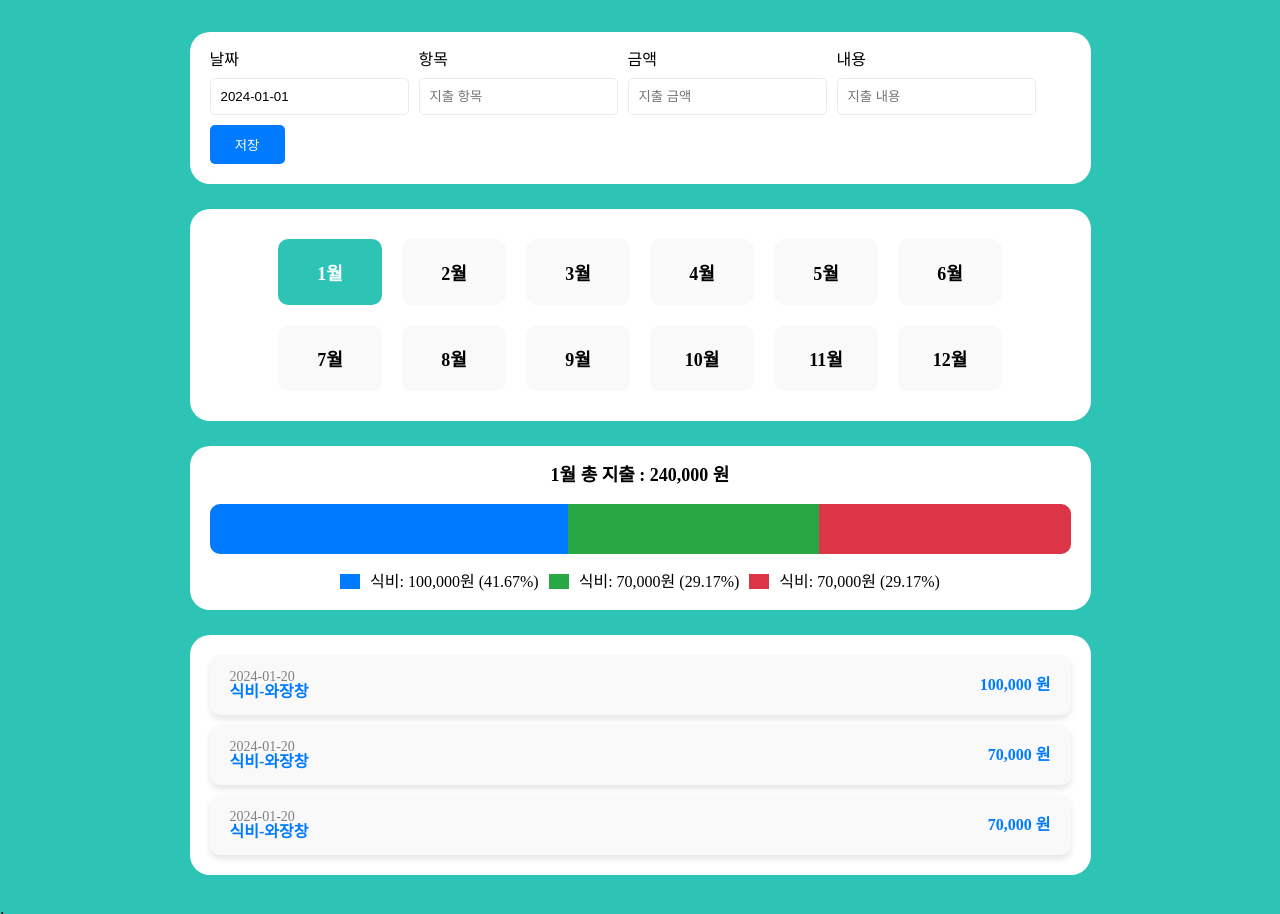
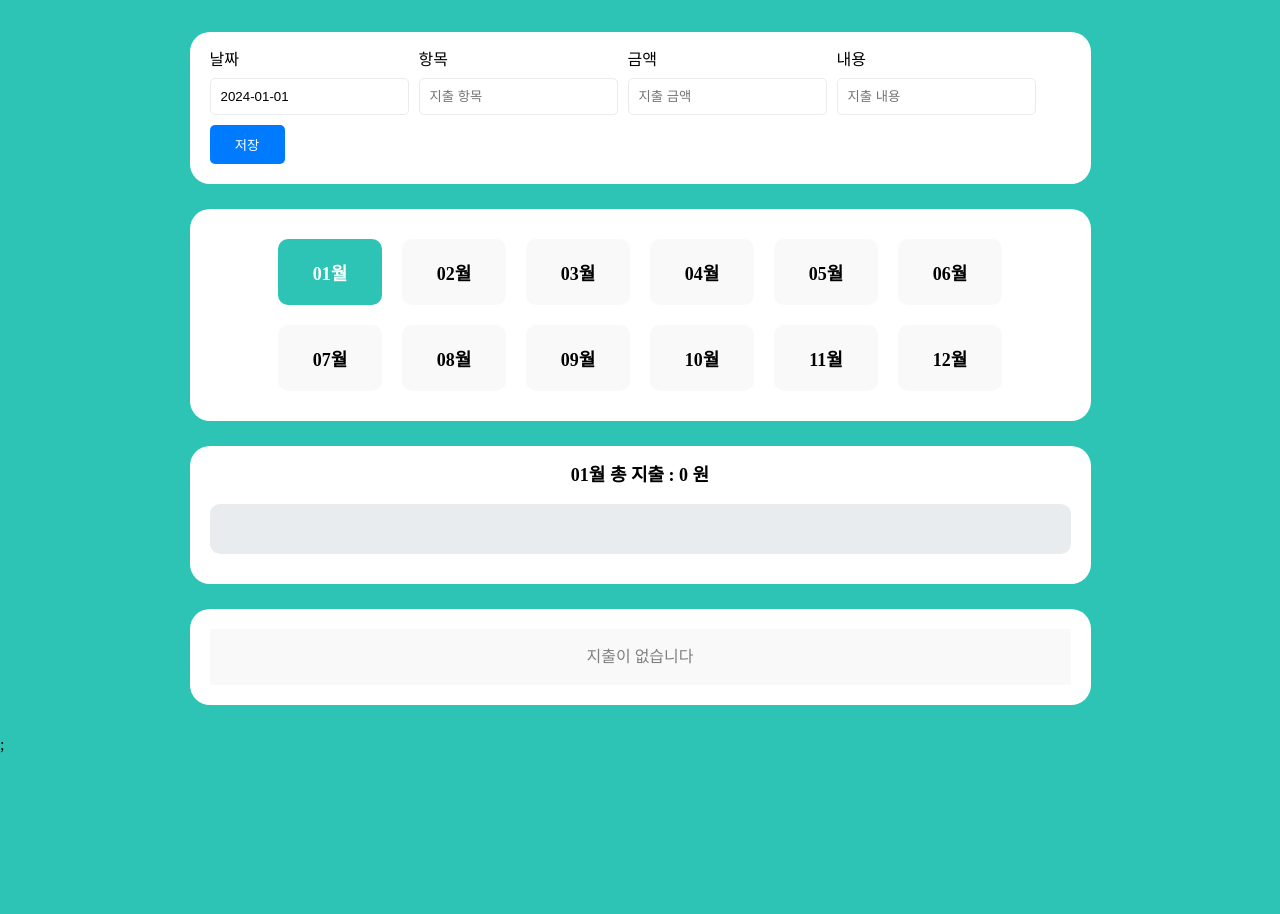
Before and after one commit to leeejin/personalExpenditureManagement, a React (Vite) app: page / in a window 1280 px wide. Shown: the top 914 px of the page. After the commit the page ends 800 px from the top, so only its background shows below. Built offline with nearby package versions, Linux system fonts and the light colour scheme.

Commit message:
디자인 & 기능구현 완료

```diff
--- a/src/components/DetailRecords.jsx
+++ b/src/components/DetailRecords.jsx
@@ -1,3 +1,4 @@
+import { useRef } from "react";
 import { useLocation, useNavigate } from "react-router-dom";
 import styled from "styled-components";
 const Button = styled.button`
@@ -24,13 +25,43 @@ const Container = styled.div`
 function DetailRecords() {
   const navigate = useNavigate();
   const location = useLocation();
-  const data = location.state;
-  const recordId = location.state;
-  console.log(data[recordId]);
+  const localData = JSON.parse(localStorage.getItem("data"));
+  const { data, recordId } = location.state;
+  const filteredData = data.filter((data) => data.id === recordId)[0];
+  const formDataRef = useRef({
+    date: filteredData.date,
+    item: filteredData.item,
+    amount: filteredData.amount,
+    description: filteredData.description,
+  });
   /** 수정함수 */
-  const handleModify = () => {};
+  const handleModify = () => {
+    //수정할 데이터
+    const formData = {
+      date: (formDataRef.current.date = document.getElementById("date").value),
+      item: (formDataRef.current.item = document.getElementById("item").value),
+      amount: (formDataRef.current.amount = parseInt(
+        document.getElementById("amount").value
+      )),
+      description: (formDataRef.current.description =
+        document.getElementById("description").value),
+    };
+    console.log(formData);
+    const modifiedData = localData.map((data) => {
+      if (data.id === recordId) return { ...data, ...formData };
+      return data;
+    }, localData);
+    localStorage.setItem("data", JSON.stringify(modifiedData));
+    alert("수정완료되었습니다");
+    navigate("/");
+  };
   /** 삭제함수 */
-  const handleDelete = () => {};
+  const handleDelete = () => {
+    const deleteData = localData.filter((data) => data.id !== recordId);
+    localStorage.setItem("data", JSON.stringify(deleteData));
+    alert("삭제완료되었습니다");
+    navigate("/");
+  };
   /** 뒤로가기함수 */
   const handleBack = () => {
     navigate(-1);
@@ -40,19 +71,43 @@ function DetailRecords() {
       <Container direction="column">
         <Container direction="column">
           <label htmlFor="date">날짜</label>
-          <input type="text" id="date" placeholder="YYYY-MM-DD" />
+          <input
+            type="text"
+            id="date"
+            ref={formDataRef.date}
+            placeholder="YYYY-MM-DD"
+            defaultValue={filteredData.date}
+          />
         </Container>
         <Container direction="column">
-          <label htmlFor="category">항목</label>
-          <input type="text" id="category" placeholder="지출 항목" />
+          <label htmlFor="item">항목</label>
+          <input
+            type="text"
+            id="item"
+            ref={formDataRef.item}
+            placeholder="지출 항목"
+            defaultValue={filteredData.item}
+          />
         </Container>
         <Container direction="column">
-          <label htmlFor="cost">금액</label>
-          <input type="number" id="cost" placeholder="지출 금액" />
+          <label htmlFor="amount">금액</label>
+          <input
+            type="number"
+            id="amount"
+            ref={formDataRef.amount}
+            placeholder="지출 금액"
+            defaultValue={filteredData.amount}
+          />
         </Container>
         <Container direction="column">
-          <label htmlFor="content">내용</label>
-          <input type="text" id="content" placeholder="지출 내용" />
+          <label htmlFor="description">내용</label>
+          <input
+            type="text"
+            id="description"
+            ref={formDataRef.description}
+            placeholder="지출 내용"
+            defaultValue={filteredData.description}
+          />
         </Container>
         <Container direction="row">
           <Button
--- a/src/components/FooterRecords.jsx
+++ b/src/components/FooterRecords.jsx
@@ -41,12 +41,13 @@ const Font = styled.span`
 `;
 
 function FooterRecords({ filteredData }) {
-  console.log(filteredData);
   const navigate = useNavigate();
+
   const handleGoDetail = (recordId) => {
+    const data = filteredData.filter((data) => data.id === recordId);
     navigate(`/records/${recordId}`, {
       state: {
-        filteredData,
+        data,
         recordId,
       },
     });
@@ -61,15 +62,15 @@ function FooterRecords({ filteredData }) {
                 {data.date}
               </Font>
               <Font size={"16px"} color={"var(--blue-color)"} weight={"bold"}>
-                {data.category}-
-                {data.content.length > 42
-                  ? data.content.slice(0, 43) + "..."
-                  : data.content}
+                {data.item}-
+                {data.description.length > 42
+                  ? data.description.slice(0, 43) + "..."
+                  : data.description}
               </Font>
             </CardItem>
 
             <Font size={"16px"} color={"var(--blue-color)"} weight={"bold"}>
-              {data.cost.toLocaleString()} 원
+              {data.amount.toLocaleString()} 원
             </Font>
           </Card>
         ))
--- a/src/components/GraphRecords.jsx
+++ b/src/components/GraphRecords.jsx
@@ -45,12 +45,53 @@ const colors = [
   "--yellow-color",
   "--etc-color",
 ];
+
+const summarizeExpenses = (expenses) => {
+  const summary = {};
+
+  for (const expense of expenses) {
+    const { item, amount } = expense;
+
+    if (summary[item]) summary[item] += amount;
+    else summary[item] = amount;
+  }
+
+  return Object.entries(summary).map(([item, amount]) => ({
+    [item]: amount,
+  }));
+};
 function GraphRecords({ selectedMonth, filteredData }) {
-  const sortedFilteredData = filteredData.sort((a, b) => b.cost - a.cost);
-  const categoryFilteredData = sortedFilteredData;
+  const categoryFilteredData = summarizeExpenses(filteredData).sort((a, b) => {
+    return Object.values(b) - Object.values(a);
+  });
+  let arr = [];
+  for (let i = 0; i < categoryFilteredData.length; i++) {
+    if (i < 4) {
+      arr.push(categoryFilteredData[i]);
+    } else {
+      if (!arr.some((item) => item.hasOwnProperty("기타"))) {
+        arr.push({ 기타: [] });
+      }
+      arr
+        .find((item) => item.hasOwnProperty("기타"))
+        .기타.push(categoryFilteredData[i]);
+    }
+  }
   const handleTotalCost = () => {
-    const costArr = filteredData.map((data) => data.cost);
+    const costArr = filteredData.map((data) => data.amount);
     return costArr.reduce((prev, cur) => (prev += cur), 0);
+  };
+
+  const handleAmountCalculate = (data, i) => {
+    let total = 0;
+    if (i < 4) return Object.values(data);
+    else {
+      const etcData = Object.values(data)[0];
+      for (let item of etcData) {
+        total += Object.values(item)[0];
+      }
+      return total;
+    }
   };
   return (
     <>
@@ -58,22 +99,30 @@ function GraphRecords({ selectedMonth, filteredData }) {
         {selectedMonth}월 총 지출 : {handleTotalCost().toLocaleString()} 원
       </Font>
       <GraphBack>
-        {categoryFilteredData.map((data, i) => (
+        {arr.map((data, i) => (
           <GraphFront
             key={i}
             color={colors[i]}
-            width={((data.cost / handleTotalCost()) * 100).toFixed(2)}
+            width={(
+              (handleAmountCalculate(data, i) / handleTotalCost()) *
+              100
+            ).toFixed(2)}
           />
         ))}
       </GraphBack>
 
       <GraphItem>
-        {sortedFilteredData.length
-          ? sortedFilteredData.map((data, i) => (
+        {arr.length
+          ? arr.map((data, i) => (
               <GraphItem key={i}>
                 <GraphColor color={colors[i]} />
-                {data.category}: {data.cost.toLocaleString()}원 (
-                {((data.cost / handleTotalCost()) * 100).toFixed(2)}%)
+                {Object.keys(data)}:{" "}
+                {handleAmountCalculate(data, i).toLocaleString()}원 (
+                {(
+                  (handleAmountCalculate(data, i) / handleTotalCost()) *
+                  100
+                ).toFixed(2)}
+                %)
               </GraphItem>
             ))
           : null}
--- a/src/components/HomeRecords.jsx
+++ b/src/components/HomeRecords.jsx
@@ -1,4 +1,4 @@
-import { useState } from "react";
+import { useEffect, useState } from "react";
 import styled from "styled-components";
 import AddRecords from "./AddRecord";
 import FooterRecords from "./FooterRecords";
@@ -19,117 +19,38 @@ const DateButton = styled.button`
   padding: 20px;
   margin: 10px;
   border-radius: 10px;
-  background-color: ${({ isSelected }) =>
-    isSelected ? "var(--background-color)" : "var(--lightwhite-color)"};
-  color: ${({ isSelected }) => (isSelected ? "var(--white-color)" : "inherit")};
+  background-color: ${({ selected }) =>
+    selected ? "var(--background-color)" : "var(--lightwhite-color)"};
+  color: ${({ selected }) => (selected ? "var(--white-color)" : "inherit")};
   &:hover {
     background-color: var(--background-color);
     color: var(--white-color);
   }
 `;
-const months = [1, 2, 3, 4, 5, 6, 7, 8, 9, 10, 11, 12];
-const data = [
-  {
-    id: 1,
-    lists: [
-      {
-        id: 0,
-        date: "2024-01-20",
-        category: "식비",
-        content: "와장창",
-        cost: 100000,
-      },
-      {
-        id: 1,
-        date: "2024-01-20",
-        category: "식비",
-        content: "와장창",
-        cost: 70000,
-      },
-      {
-        id: 2,
-        date: "2024-01-20",
-        category: "식비",
-        content: "와장창",
-        cost: 70000,
-      },
-    ],
-  },
-  {
-    id: 2,
-    lists: [
-      {
-        id: 0,
-        date: "2024-02-20",
-        category: "식비",
-        content: "와장창",
-        cost: 100000,
-      },
-      {
-        id: 1,
-        date: "2024-02-20",
-        category: "식비",
-        content: "와장창",
-        cost: 70000,
-      },
-    ],
-  },
-  {
-    id: 3,
-    lists: [
-      {
-        id: 0,
-        date: "2024-03-20",
-        category: "식비",
-        content: "와장창",
-        cost: 100000,
-      },
-    ],
-  },
-  {
-    id: 4,
-    lists: [],
-  },
-  {
-    id: 5,
-    lists: [],
-  },
-  {
-    id: 6,
-    lists: [],
-  },
-  {
-    id: 7,
-    lists: [],
-  },
-  {
-    id: 8,
-    lists: [],
-  },
-  {
-    id: 9,
-    lists: [],
-  },
-  {
-    id: 10,
-    lists: [],
-  },
-  {
-    id: 11,
-    lists: [],
-  },
-  {
-    id: 12,
-    lists: [],
-  },
+const months = [
+  "01",
+  "02",
+  "03",
+  "04",
+  "05",
+  "06",
+  "07",
+  "08",
+  "09",
+  "10",
+  "11",
+  "12",
 ];
 function HomeRecords() {
-  const [selectedMonth, setSelectedMonth] = useState(1);
-  const [expenditureData, setExpenditureData] = useState(data);
-
+  const [selectedMonth, setSelectedMonth] = useState("01");
+  const [expenditureData, setExpenditureData] = useState([]);
   const filteredData = expenditureData.filter(
-    (data) => data.id === selectedMonth
-  )[0].lists;
+    (data) => data.date.slice(5, 7) == selectedMonth
+  );
+  useEffect(() => {
+    const data = JSON.parse(localStorage.getItem("data")) || [];
+    setExpenditureData(data);
+  }, []);
 
   const handleChangeDate = (month) => {
     setSelectedMonth(month);
@@ -138,7 +59,10 @@ function HomeRecords() {
   return (
     <>
       <Section>
-        <AddRecords />
+        <AddRecords
+          setExpenditureData={setExpenditureData}
+          expenditureData={expenditureData}
+        />
       </Section>
 
       <Section>
@@ -146,7 +70,7 @@ function HomeRecords() {
           <DateButton
             key={month}
             onClick={() => handleChangeDate(month)}
-            isSelected={selectedMonth === month}
+            selected={selectedMonth === month}
           >
             <FontSpan>{month}월</FontSpan>
           </DateButton>
--- a/src/layouts/home.jsx
+++ b/src/layouts/home.jsx
@@ -1,7 +1,7 @@
 import styled from "styled-components";
 import GlobalStyle from "../styles/GlobalStyle";
 import "../styles/color.css";
-import "../styles/main.css";
+
 const Container = styled.div`
   max-width: 965px;
   margin: 0 auto;
```
Also changed, not shown: src/components/AddRecord.jsx (+34 -19 lines), src/styles/main.css (deleted).
